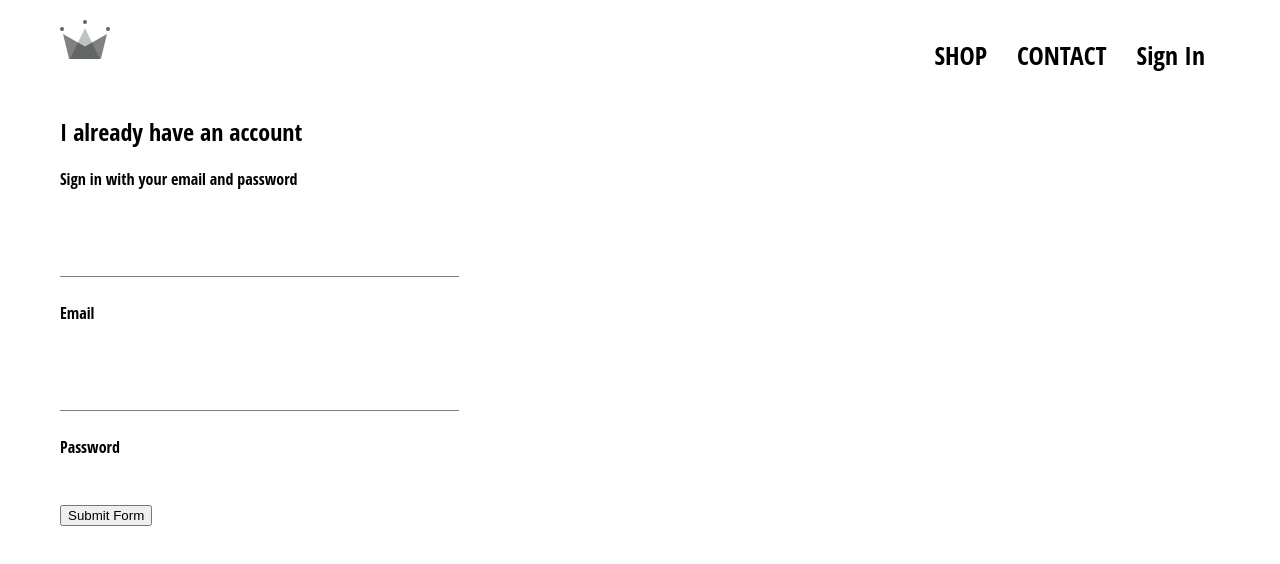
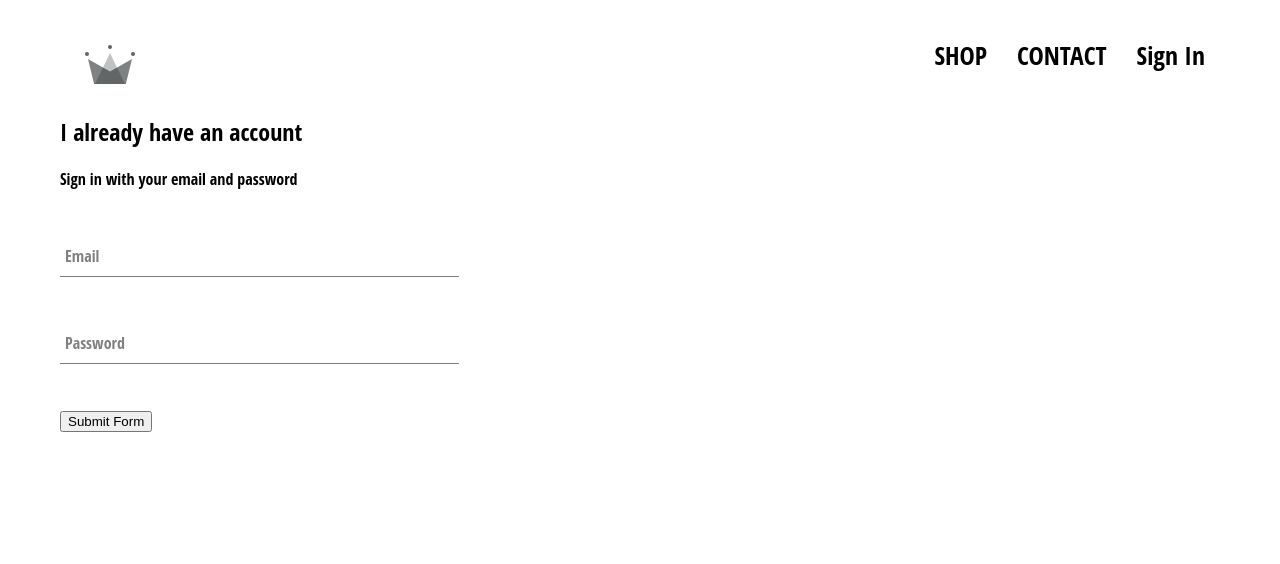
Before and after one commit to Shubhi3199/crown-clothing, a React (Create React App) app: page /signIn in a window 1280 px wide. Shown: the top 564 px of the page. Built offline with nearby package versions, Linux system fonts and the light colour scheme; the HTML template or start-up script is replaced by a standard one.

Commit message:
styling patch

```diff
--- a/src/components/form-input/form-input.component.jsx
+++ b/src/components/form-input/form-input.component.jsx
@@ -10,7 +10,7 @@ const FormInput = ({ handleChange, label, ...otherProps }) =>(
                 label ? (
                     <label className={`${
                         otherProps.value.length ? 'shrink' : ''
-                    } form-input-label}`}
+                    } form-input-label`}
                            >
                         {label}
                     </label>
--- a/src/components/header/header.component.jsx
+++ b/src/components/header/header.component.jsx
@@ -8,7 +8,7 @@ import './header.styles.scss';
 const Header = () =>{
     return(
         <div className={`header`}>
-            <Link to={`/`} classNamee={`logo-container`}>
+            <Link to={`/`} className={`logo-container`}>
                 <Logo className={`logo`} />
             </Link>
             <div className={`options`}>
```
